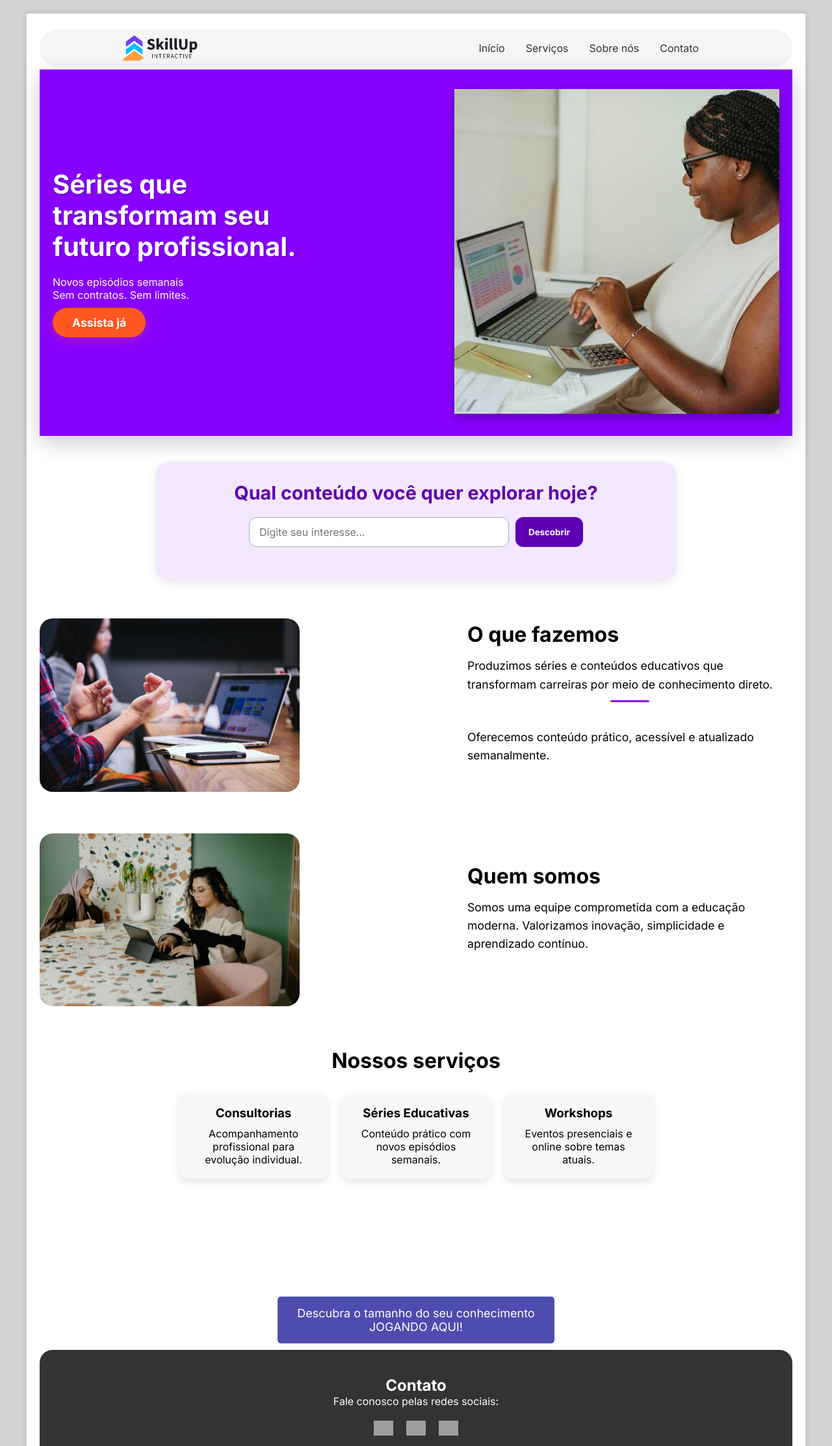
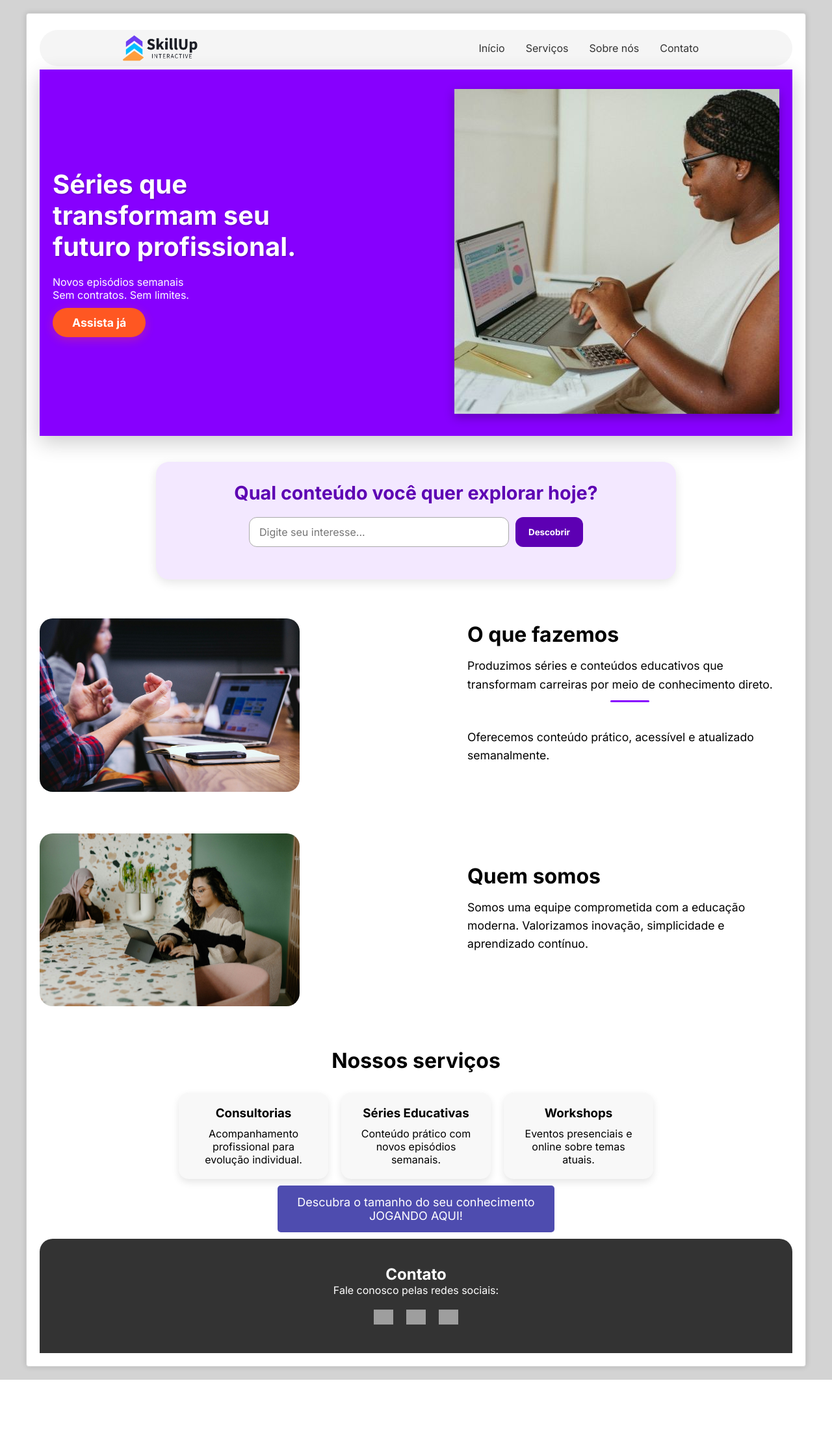
Before and after one commit to SantosBia0/SkillUp, a Flask app: page /inicio in a window 1280 px wide. Shown: the top 2226 px of the page at 65% size. After the commit the page ends 2124 px from the top, so only its background shows below. Run offline with Flask 3, Linux system fonts and the light colour scheme; grey boxes are pictures that could not be loaded.

Commit message:
Update inicio.html

```diff
--- a/templates/inicio.html
+++ b/templates/inicio.html
@@ -116,12 +116,6 @@
             </div>
         </section>
 
-        <div>
-            <iframe frameborder="0" src="https://itch.io/embed/4087819" width="552" height="167">
-                <a href="https://gamedev-jr.itch.io/skill-quest">Skill Quest by gamedev_jr</a>
-            </iframe>
-        </div>
-
         <div class="box-jogo">
             <a class="link-jogo" href="https://gamedev-jr.itch.io/skill-quest">Descubra o tamanho do seu conhecimento<br>JOGANDO AQUI!</a>
         </div>
```
